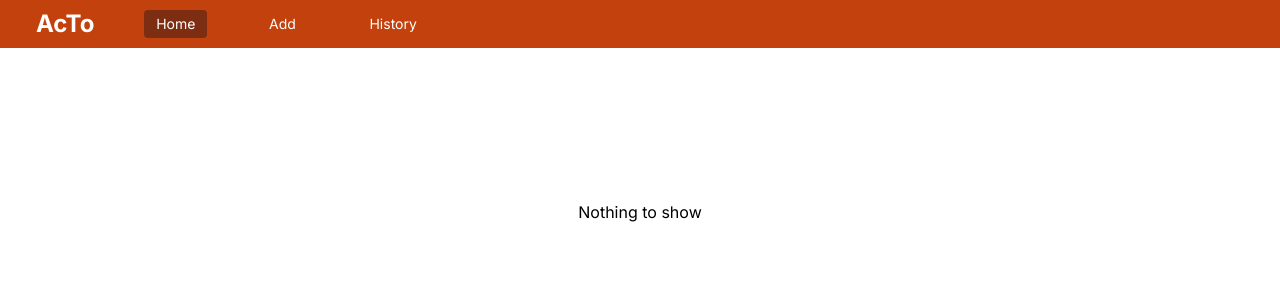
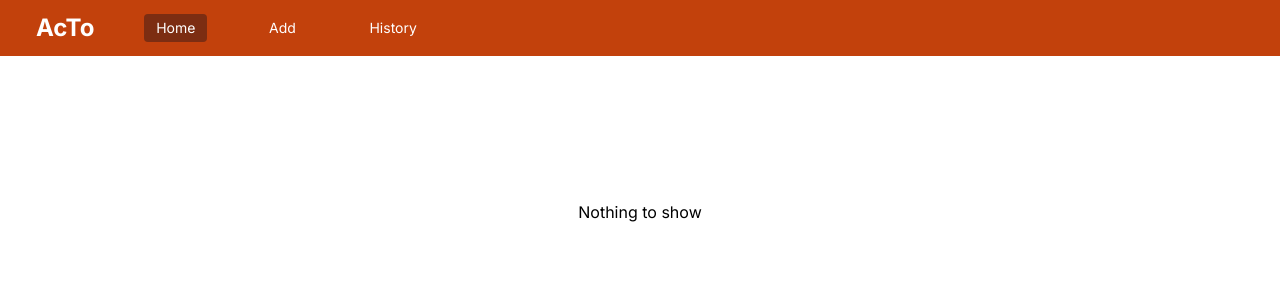
Before and after one commit to iamprincerajv/todolist, a Next.js app: page / in a window 1280 px wide. Shown: the top 300 px of the page. Built offline with nearby package versions, Linux system fonts and the light colour scheme.

Commit message:
header UI

```diff
--- a/src/components/Header.js
+++ b/src/components/Header.js
@@ -8,7 +8,7 @@ const Header = () => {
   const pathname = usePathname();
 
   return (
-    <header className='flex sticky bg-orange-700 text-white justify-start items-center h-12 p-1 py-3'>
+    <header className='flex sticky bg-orange-700 text-white justify-start items-center h-12 p-1 py-7'>
       <p className='text-2xl ms-4 sm:ms-8 font-bold'>AcTo</p>
       <ul className='flex justify-evenly w-full sm:w-96 text-sm'>
         <li className={`py-1 px-3 rounded ${pathname === "/" ? "bg-orange-900" : ""}`} > <Link href="/">Home</Link> </li>
```
